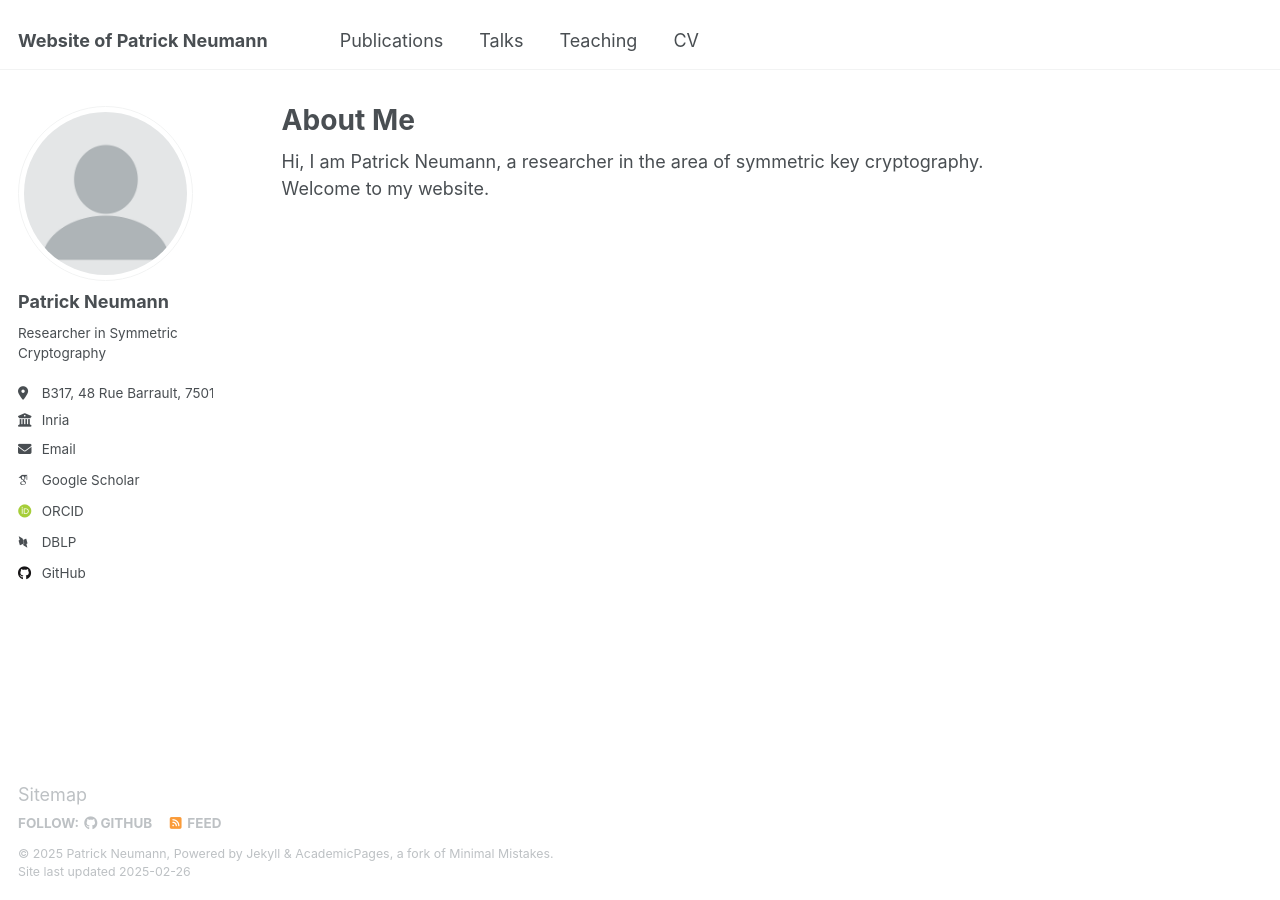
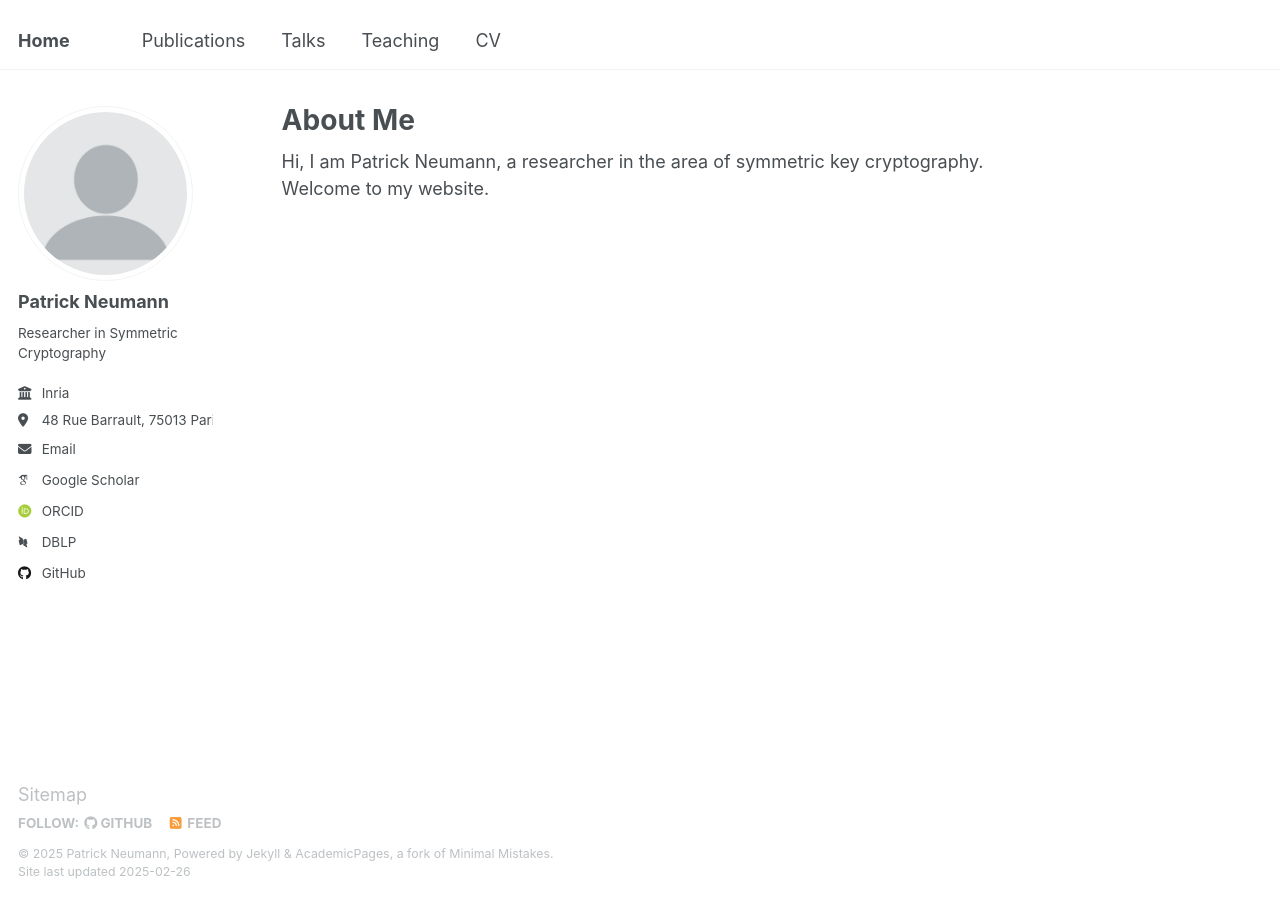
Before and after one commit to PatrickNeumann93/PatrickNeumann93.github.io, a Jekyll site: the page built from _pages/about.md, in a window 1280 px wide. Built offline with Jekyll 4.4.1, drawn with Linux system fonts in a browser that asks for light colours; some web fonts are replaced.

Commit message:
Improved display of address

```diff
--- a/_config.yml
+++ b/_config.yml
@@ -9,7 +9,7 @@
 # Basic Site Settings
 locale                   : "en-US"
 site_theme               : "default"
-title                    : "Website of Patrick Neumann"
+title                    : "Home"
 title_separator          : "-"
 name                     : &name "Patrick Neumann"
 description              : &description ""
@@ -26,7 +26,7 @@ author:
   name             : "Patrick Neumann"
   pronouns         : # example: "she/her"
   bio              : "Researcher in Symmetric Cryptography"
-  location         : "B317, 48 Rue Barrault, 75013 Paris"
+  location         : "48 Rue Barrault, 75013 Paris, France"
   employer         : "Inria"
   uri              : # URL
   email            : "patrick.neumann@inria.fr"
--- a/_includes/author-profile.html
+++ b/_includes/author-profile.html
@@ -24,11 +24,11 @@
     <button class="btn btn--inverse">Follow</button>
     <ul class="author__urls social-icons">
       <!-- Font Awesome icons / Biographic information  -->
+      {% if author.employer %}
+        <li class="author__desktop"><i class="fas fa-fw fa-building-columns icon-pad-right" aria-hidden="true"></i>{{ author.employer }}</li>
+      {% endif %}
       {% if author.location %}
         <li class="author__desktop"><i class="fa-solid fa-location-dot icon-pad-right" aria-hidden="true"></i>{{ author.location }}</li>
-      {% endif %}
-      {% if author.employer %}
-        <li class="author__desktop"><i class="fas fa-fw fa-building-columns icon-pad-right" aria-hidden="true"></i>{{ author.employer }}</li>
       {% endif %}
       {% if author.uri %}
         <li><a href="{{ author.uri }}"><i class="fas fa-fw fa-link icon-pad-right" aria-hidden="true"></i>{{ site.data.ui-text[site.locale].website_label | default: "Website" }}</a></li>
```
